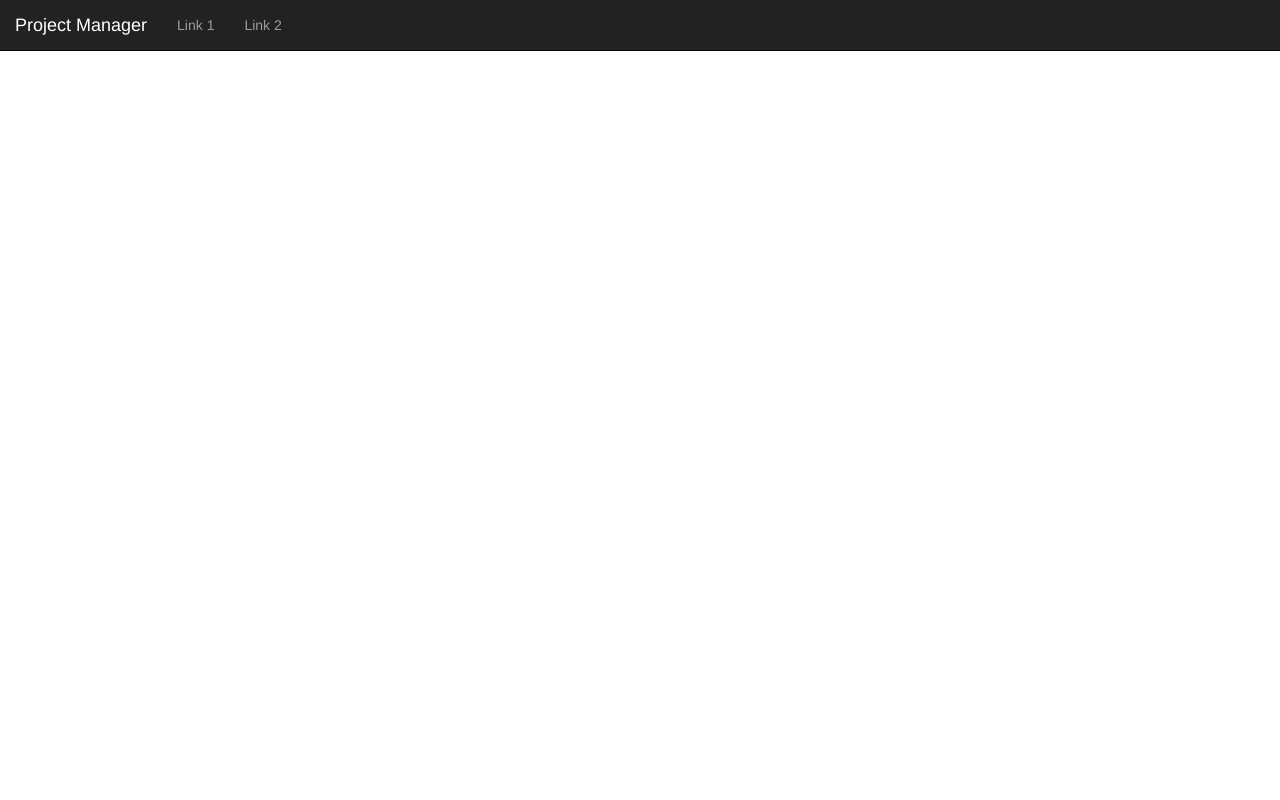
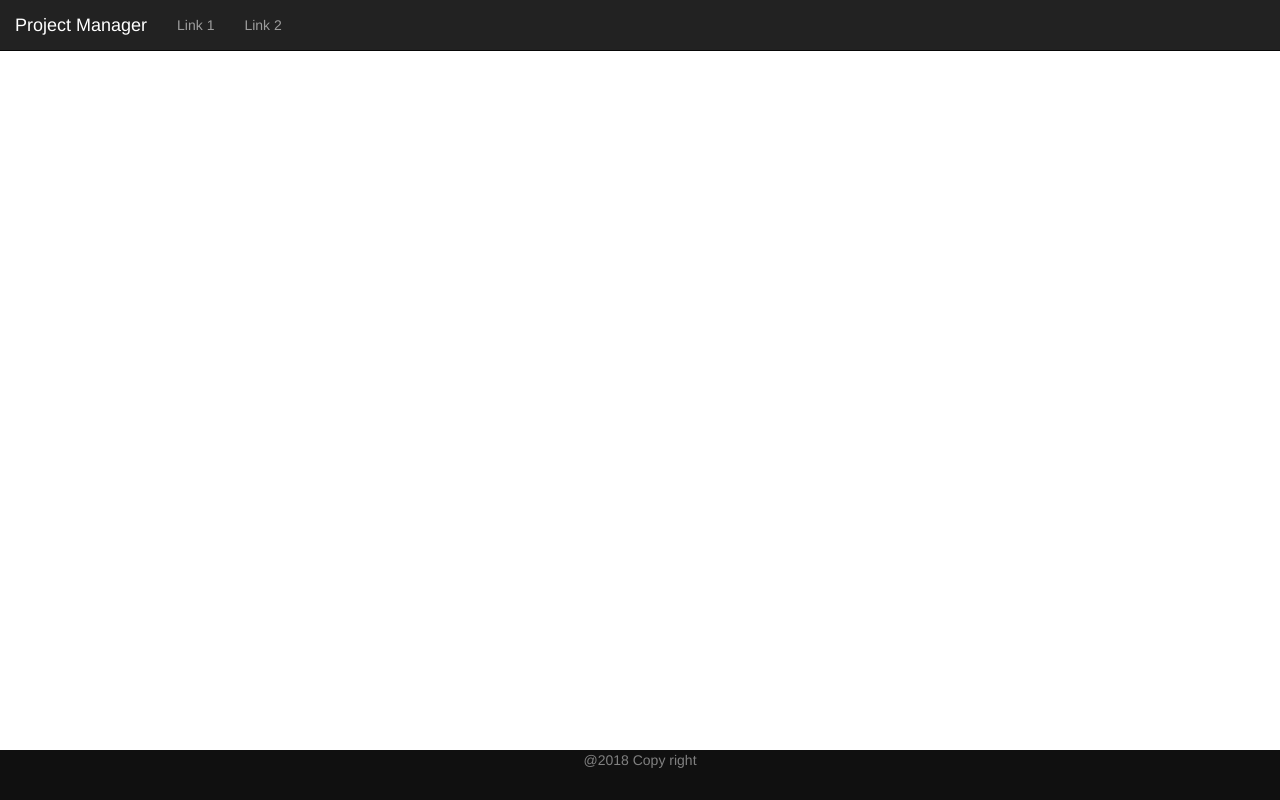
Before and after one commit to VrezhUnanyan/shop, an Angular app in the folder shop/: page / in a window 1280 px wide. Built offline with nearby package versions, Linux system fonts and the light colour scheme.

Commit message:
Added footer.

```diff
--- a/shop/src/app/component/app/app.component.css
+++ b/shop/src/app/component/app/app.component.css
@@ -0,0 +1,12 @@
+
+.wrapper {
+  min-height: 100%;
+
+  /* Equal to height of footer */
+  /* But also accounting for potential margin-bottom of last child */
+  margin-bottom: -50px;
+}
+.footer,
+.push {
+  height: 50px;
+}
--- a/shop/src/app/component/app/app.component.html
+++ b/shop/src/app/component/app/app.component.html
@@ -1,4 +1,8 @@
 <!--The content below is only a placeholder and can be replaced.-->
-<div style="text-align:center">
-  <app-navbar> </app-navbar>
-</div>
+  <div class="wrapper">
+    <app-navbar class="bckColor txtColor"></app-navbar>
+    <div class="push"></div>
+  </div>
+  <footer class="footer bckColor txtColor text-align-center" style="text-align:center">
+    <div>@2018 Copy right</div>
+  </footer>
--- a/shop/src/styles.css
+++ b/shop/src/styles.css
@@ -1 +1,12 @@
 /* You can add global styles to this file, and also import other style files */
+html, body {
+  height: 100%;
+  margin: 0;
+}
+.bckColor {
+    background-color: #101010;
+}
+
+.txtColor {
+    color: grey;
+}
```
